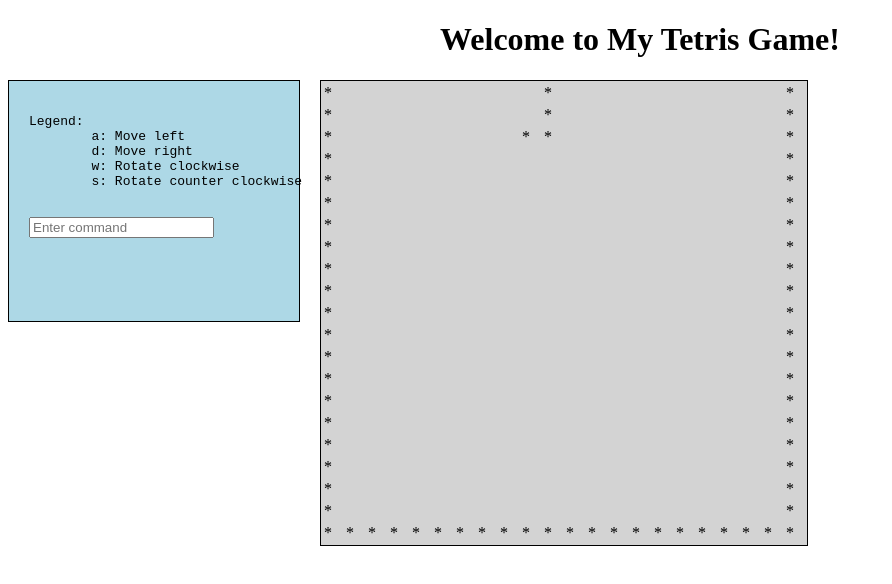
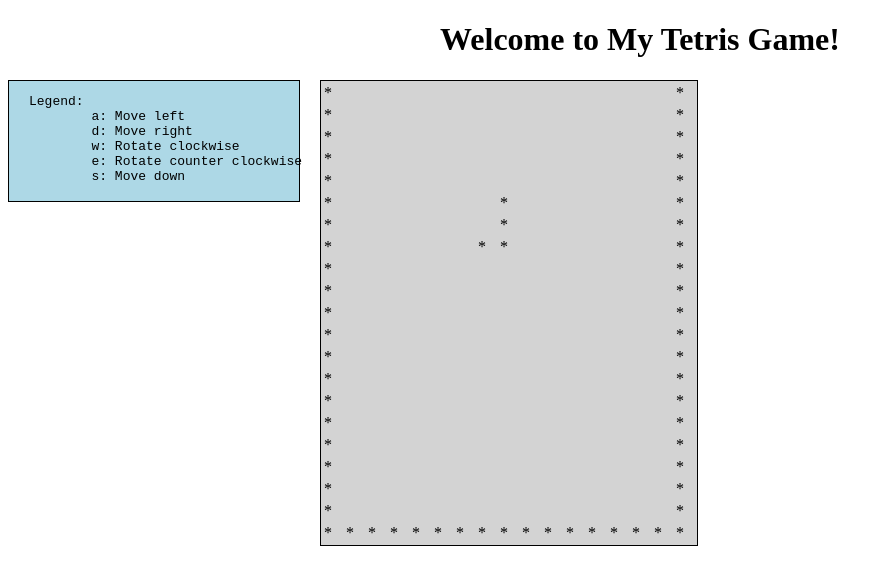
Before and after one commit to jacksontan/tetris-game, an Angular app: page / in a window 1280 px wide. Shown: the top 584 px of the page, without its empty margins (0-892 px from the left). Built offline with nearby package versions, Linux system fonts and the light colour scheme.

Commit message:
Added down action and gravity

```diff
--- a/src/app/controls-panel/controls-panel.component.css
+++ b/src/app/controls-panel/controls-panel.component.css
@@ -3,7 +3,17 @@
 	background-color: lightblue;
 	float: left;
 	width: 250px;
-	height: 200px;
-	padding: 20px;
+	height: 120px;
+	padding-left: 20px;
+	padding-right: 20px;
 	margin-right: 20px;
+	margin-bottom: 20px;
 }
+
+#commandField {
+	height: 0.5px;
+	width: 0.5px;
+	position: absolute;
+	left: 10px;
+	z-index: -1;
+}
--- a/src/app/controls-panel/controls-panel.component.html
+++ b/src/app/controls-panel/controls-panel.component.html
@@ -1,12 +1,10 @@
 <div id="controls-panel-container" class="controls-panel-container">
-  <pre>
-Legend:
+  <pre>Legend:
 	a: Move left
 	d: Move right
 	w: Rotate clockwise
-	s: Rotate counter clockwise
+	e: Rotate counter clockwise
+	s: Move down
   </pre>
-  <div>
-  	<input type="text" name="inputCommand" [(ngModel)]="command" (keyup)="doCommand()" maxlength="1" placeholder="Enter command">
-  </div>
 </div>
+  	<input type="text" id="commandField" name="commandField" [(ngModel)]="command" (keydown)="doCommand($event)" (blur)="returnFocus($event)" maxlength="1" placeholder="Enter command" autofocus>
--- a/src/app/controls-panel/controls-panel.component.ts
+++ b/src/app/controls-panel/controls-panel.component.ts
@@ -11,8 +11,14 @@ export class ControlsPanelComponent {
 
   constructor() { }
 
-  public doCommand() {
-  	this.commandEvent.emit(this.command);
-  	this.command = "";
+  public doCommand(e) {
+  	this.commandEvent.emit(e.key);
+  	return true;
+  }
+
+  public returnFocus(e) {
+    if(e && e.currentTarget) {
+      e.currentTarget.focus();
+    }
   }
 }
--- a/src/app/game-panel/game-panel.component.ts
+++ b/src/app/game-panel/game-panel.component.ts
@@ -10,12 +10,13 @@ import * as _ from 'lodash';
 export class GamePanelComponent{
   private _command: string;
   private boardCharacter = "*";
-  private boardWidth = 22;  //allocate 2 for border
+  private boardWidth = 17;  //allocate 2 for border
   private boardHeight = 21;  //allocate 1 for bottom border
   public mainBoard;
   private currentTetris;
   private tetrisList = [];
   public errorMsg = "";
+  public gravityMultiplier = 1;
 
   constructor(private TetrisPieceFactory: TetrisPieceFactory) {
     this.TetrisPieceFactory = TetrisPieceFactory;
@@ -29,24 +30,28 @@ export class GamePanelComponent{
     if(this.currentTetris && command !== "") {
       this.errorMsg = "";
       let isUnknownCommand = false;
-      switch(command) {
+      switch(command.toLowerCase()) {
         case "a": {
           this.currentTetris.moveLeft();
-          this.currentTetris.moveDown();
+          // this.currentTetris.moveDown();
           break;
         }
         case "d": {
           this.currentTetris.moveRight();
-          this.currentTetris.moveDown();
+          // this.currentTetris.moveDown();
           break;
         }
         case "w": {
           this.currentTetris.rotateCounterClockwise();
-          this.currentTetris.moveDown();
+          // this.currentTetris.moveDown();
+          break;
+        }
+        case "e": {
+          this.currentTetris.rotateClockwise();
+          // this.currentTetris.moveDown();
           break;
         }
         case "s": {
-          this.currentTetris.rotateClockwise();
           this.currentTetris.moveDown();
           break;
         }
@@ -59,10 +64,7 @@ export class GamePanelComponent{
         this.errorMsg = "Unknown command.";
       }
       else {
-        if(this.updateTetrisBoard() && this.checkPieceLanded()) {
-          this.createTetrisPiece();
-          this.updateTetrisBoard();
-        }
+        this.checkPieceLandedAndCreate();
       }
     }
   };
@@ -71,11 +73,28 @@ export class GamePanelComponent{
     this.mainBoard = new Array(this.boardHeight);
     this.createTetrisPiece();
     this.updateTetrisBoard();
+    this.startGravity();
   }
 
   private createTetrisPiece() {
     this.currentTetris = this.TetrisPieceFactory.createTetrisPiece();
     this.tetrisList.push(this.currentTetris);
+    this.currentTetris.setPositionX(this.boardWidth / 2 - 1); //get middle position
+  }
+
+  private startGravity() {
+    let interval = 1000 - this.gravityMultiplier * 100;
+    setInterval(() => {
+      this.currentTetris.moveDown();
+      this.checkPieceLandedAndCreate();
+    }, interval)
+  }
+
+  private checkPieceLandedAndCreate() {
+    if(this.updateTetrisBoard() && this.checkPieceLanded()) {
+      this.createTetrisPiece();
+      this.updateTetrisBoard();
+    }
   }
 
   private updateTetrisBoard(isSilent?: boolean) {
--- a/src/app/tetris-piece/tetris-piece.ts
+++ b/src/app/tetris-piece/tetris-piece.ts
@@ -6,7 +6,7 @@ export default abstract class TetrisPiece {
   private width;
   private height;
   private body;
-  private positionX = 9;
+  private positionX = 0;
   private positionY = 0;
   private oldPositionX = this.positionX;
   private oldPositionY = this.positionY;
```
